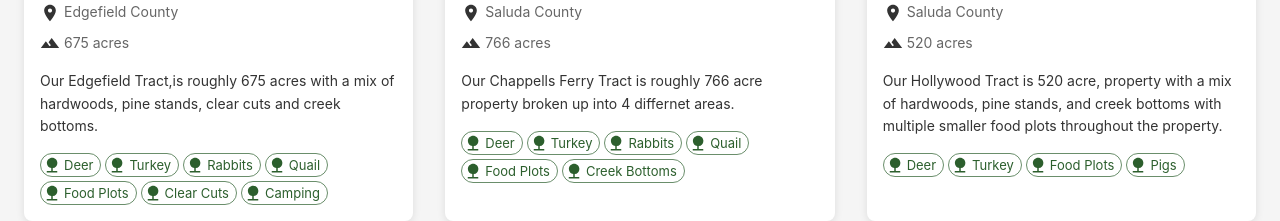
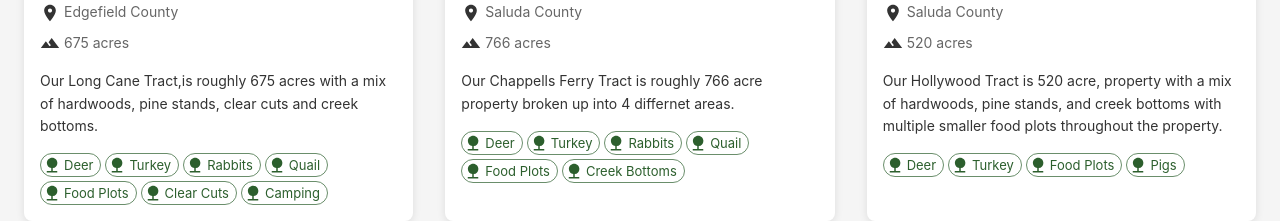
Before and after one commit to evilbeliver/specBB, a Next.js app: page /properties in a window 1280 px wide. Shown: the part 623-844 px from the top of the page. Built offline with nearby package versions, Linux system fonts and the light colour scheme.

Commit message:
Updated content for contac and long cane property

```diff
--- a/src/pages/contact.tsx
+++ b/src/pages/contact.tsx
@@ -42,7 +42,7 @@ const contactInfo = [
     title: 'Service Area',
     content: 'Saluda & Edgefield Counties',
     link: null,
-    description: 'Our hunting properties span across South Carolina&rsquo;s premier hunting regions',
+    description: 'Our hunting properties span across South Carolinas premier hunting regions',
   },
 
 ];
--- a/src/pages/properties.tsx
+++ b/src/pages/properties.tsx
@@ -37,7 +37,7 @@ const properties: Property[] = [
     name: 'Long Cane Property',
     location: 'Edgefield County',
     acreage: 675,
-    description: 'Our Edgefield Tract,is roughly 675 acres with a mix of hardwoods, pine stands, clear cuts and creek bottoms.',
+    description: 'Our Long Cane Tract,is roughly 675 acres with a mix of hardwoods, pine stands, clear cuts and creek bottoms.',
     features: ['Deer', 'Turkey', 'Rabbits', 'Quail','Food Plots', 'Clear Cuts', 'Camping'],
     image: 'images/long-cane-deer.jpeg',
     fullDescription:
```
